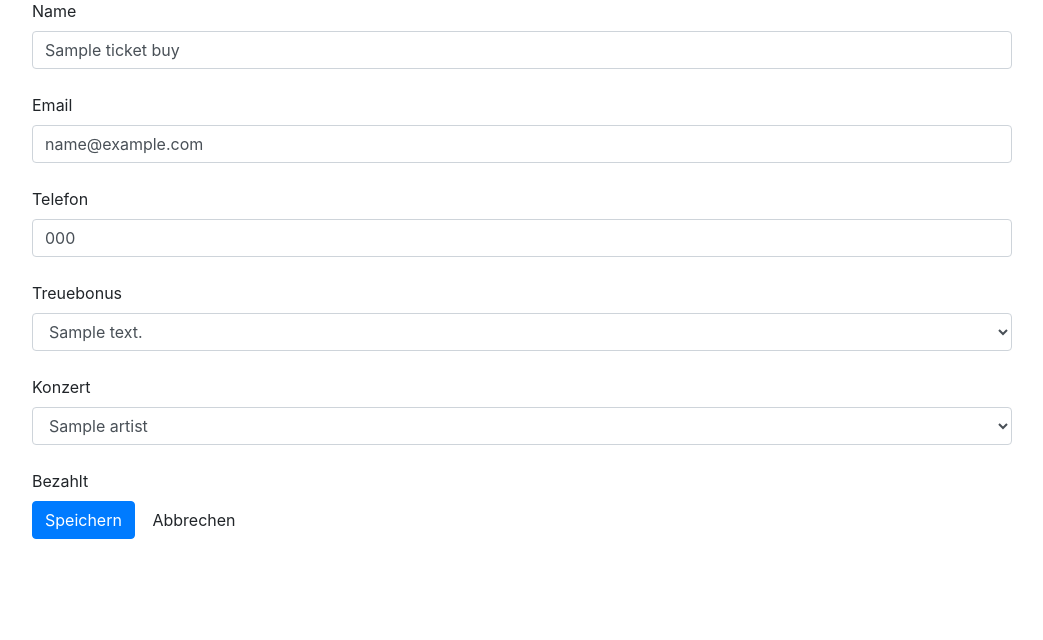
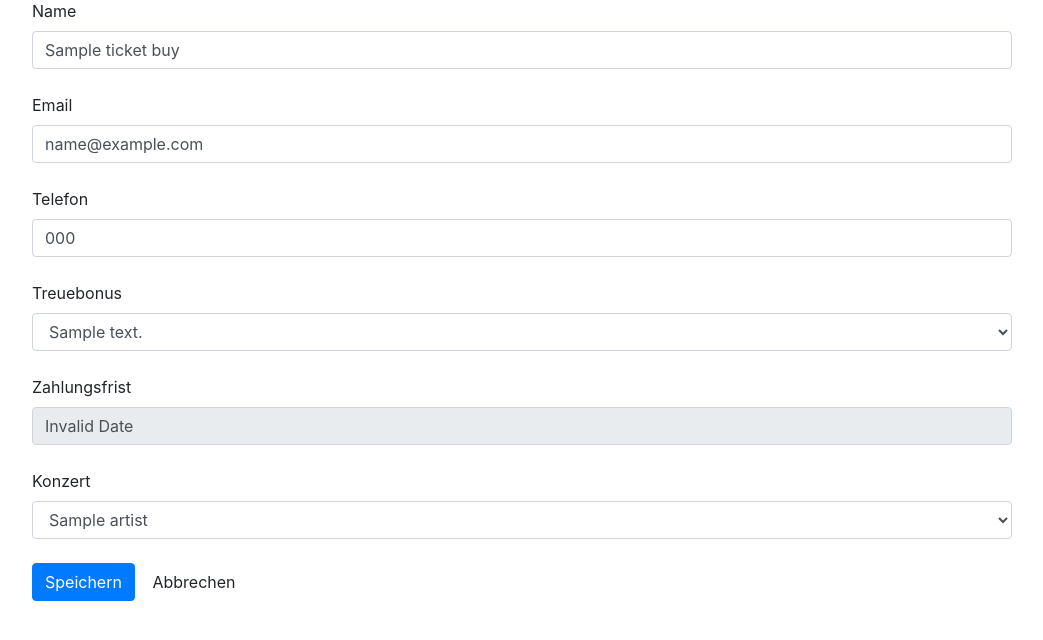
Before and after one commit to 02lars02/Ticketcorner, a PHP site: template app/Views/ticketform.view.php in a window 1280 px wide. Shown: the part 67-707 px from the top of the page, without its empty margins (118-1161 px from the left). Run offline with PHP 8.4, Linux system fonts and the light colour scheme; the template is opened without the code that fills it: most values are stand-ins (such as "Sample title", 1, 10 or a date in 2020); data that the repository does not hold is empty.

Commit message:
see term in view

```diff
--- a/app/Views/ticketform.view.php
+++ b/app/Views/ticketform.view.php
@@ -11,7 +11,7 @@
 <div class="topbar">
     <h2><?= $isEdit ? 'Ticketkauf bearbeiten' : 'Ticketkauf erfassen' ?></h2>
 </div>
-<form action="<?= $isEdit ? 'editTicket' : 'addTicket' ?>" method="post">
+<form id="form" action="<?= $isEdit ? 'editTicket' : 'addTicket' ?>" method="post">
     <input type="hidden" name="id" value="<?=$ticketBuy->id?>">
     <label for="name">Name</label>
     <input type="text" id="name" name="name" required class="form-control" value="<?= $ticketBuy->name ?? '' ?>"> <br>
@@ -22,9 +22,11 @@
     <label for="bonus">Treuebonus</label>
     <select id="bonus" name="bonus" id="bonus" class="form-control">
         <?php foreach ($bons as $oneBon): ?>
-            <option value="<?= $oneBon->id ?>" <?php if(isset($ticketBuy) && $oneBon->id == $ticketBuy->bonus->id) { ?> selected <?php }?>><?= $oneBon->text ?></option>
+            <option value="<?= $oneBon->id ?>" termReduction="<?= $oneBon->termReduction ?>" <?php if(isset($ticketBuy) && $oneBon->id == $ticketBuy->bonus->id) { ?> selected <?php }?>><?= $oneBon->text ?></option>
         <?php endforeach; ?>
     </select><br>
+    <label for="term">Zahlungsfrist</label>
+    <input type="text" id="term" name="term" required class="form-control" disabled> <br>
     <label for="concert">Konzert</label>
     <select id="concert" name="concert" class="form-control">
         <?php foreach ($concerts as $oneConcert): ?>
@@ -33,11 +35,29 @@
     </select><br>
     <?php if($isEdit) { ?>
         <input class="checkbox" type="checkbox" id="paid" name="paid" <?php if($ticketBuy->paid == true){?> checked <?php }?>>
+        <label for="paid">Bezahlt</label><br>
     <?php } ?>
-    <label for="paid">Bezahlt</label><br>
     <input class="btn btn-primary" type="submit" value="Speichern">
     <button class="btn btn-default" onclick="window.location.href='notpaid'">Abbrechen</button>
 </form>
+<script>
+    $(document).ready(function(){
+        var createDate = <?= isset($ticketBuy) ? "new Date('" . $ticketBuy->createDate->format(DateTimeInterface::ISO8601) . "')" : "new Date()" ?>;
+        updateTermDate();
 
+        $("#form").submit(function(event){
+
+        });
+
+        $('#bonus').change(updateTermDate);
+
+        function updateTermDate(){
+            var termDate = new Date(createDate);
+            termDate.setDate(createDate.getDate() + 30 - (bonus.options[bonus.selectedIndex].getAttribute("termReduction")));
+            $("#term").attr('value', termDate.toLocaleDateString());
+        }
+    });
+
+</script>
 </body>
 </html>
```
